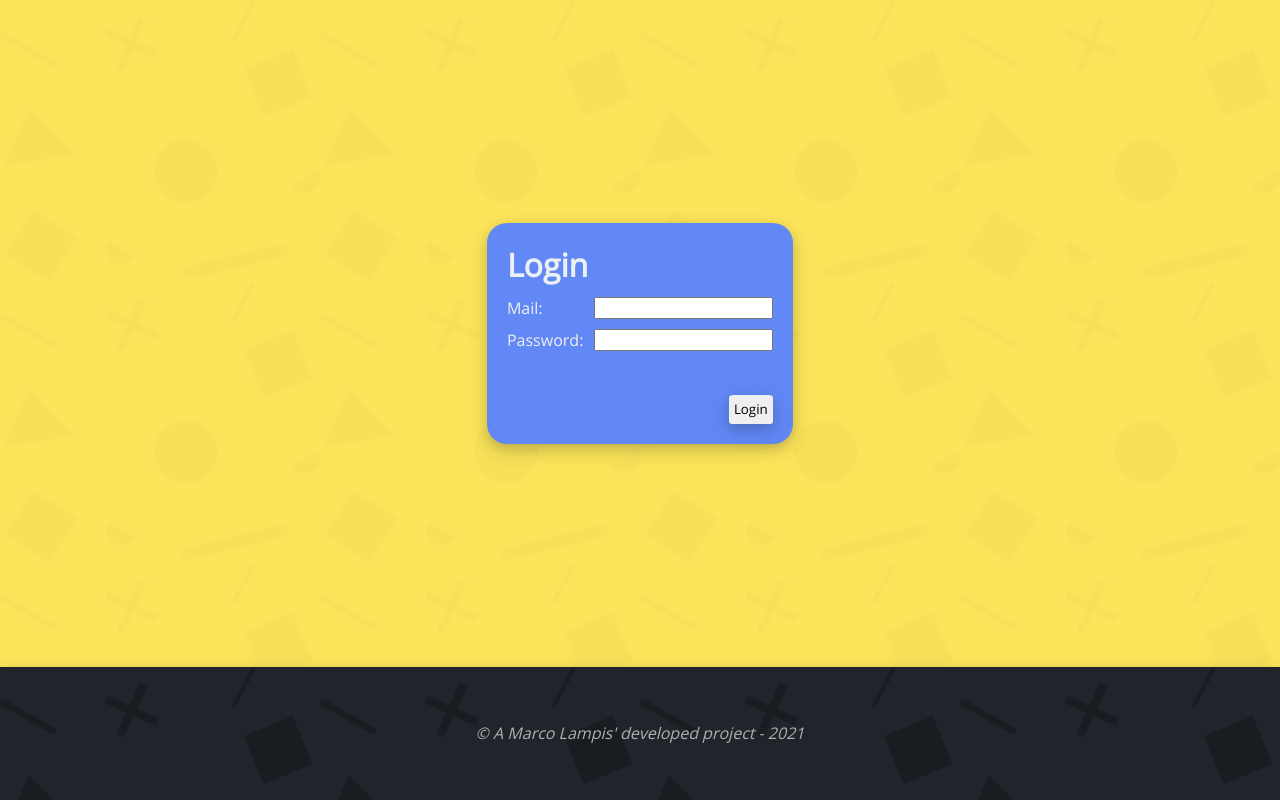
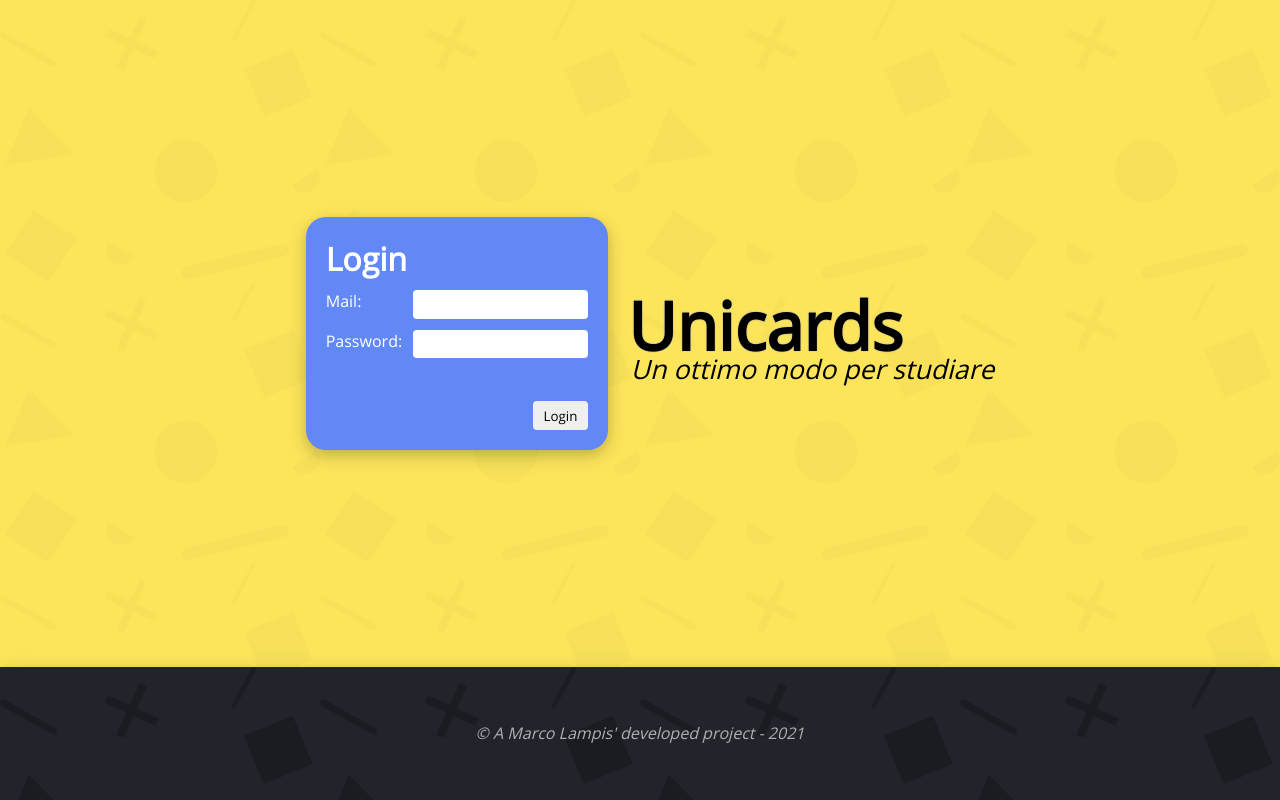
Before and after one commit to Guray00/unicards, a PHP site: page /pages/login.php in a window 1280 px wide. Run offline with PHP 8.4, Linux system fonts and the light colour scheme.

Commit message:
aggiunto menu destro login

```diff
--- a/css/design.css
+++ b/css/design.css
@@ -36,11 +36,25 @@ div.content-box, div.side-box {
 ************************/
 input[type=submit]{
 	padding: 3%;
-	border-radius: 10%;
+	padding-left: 6%;
+	padding-right: 6%;
+
+	border-radius: 3pt;
 	border: none;
 	text-align: center;
   	text-decoration: none;
-	box-shadow: 0 4px 8px 0 rgba(59, 59, 59, 0.089), 0 6px 20px 0 rgba(0, 0, 0, 0.19);
+}
+
+input[type=email], input[type=password]{
+	padding: 3%;
+	border-radius: 3pt;
+	border: none;
+  	text-decoration: none;
+}
+
+input:focus{
+	outline: none;
+	box-shadow: 0 4px 8px 0 rgba(59, 59, 59, 0.219), 0 6px 20px 0 rgba(0, 0, 0, 0.295);
 }
 
 /***********************
--- a/css/layout/login.css
+++ b/css/layout/login.css
@@ -11,11 +11,30 @@ html, body{
 
 #login_container {
 	display: flex;
+	flex-wrap: wrap-reverse;
 	height: calc(100% - var(--footer-size));
 	width: 100%;
 
 	justify-content: center;
 	align-items: center;
+}
+
+#login-side {
+	display: block;
+}
+
+#login-side > h1 {
+	font-size: 50pt;
+	margin: 0;
+	text-shadow: 0px 0px 2px rgb(175, 175, 175);
+}
+
+#login-side > h2{
+	font-style: italic;
+	font-size: 20pt;
+	margin-top: -15pt;
+	font-weight: 100;
+	margin-left: 2pt;
 }
 
 #login {
--- a/css/theme.css
+++ b/css/theme.css
@@ -5,7 +5,29 @@
 	font-family: openSans-Regular;
 }
 
+.dark {
+	--primary-color: #F00;
+	--secondary-color: #0F0;
 
+	--background-color: #2f3036;
+	--background-paper: #34383f;
+
+	--text-primary: #ffffff;
+	--text-secondary: #454545;
+	--text-error: #B33;
+}
+
+:root {
+	--primary-color: #F00;
+	--secondary-color: #0F0;
+
+	--background-color: #ffffff;
+	--background-paper: #ffffff;
+
+	--text-primary: #ffffff;
+	--text-secondary: #454545;
+	--text-error: #B33;
+}
 
 
 /*******************************
@@ -14,6 +36,7 @@
 body {
 	background-image: url("../assets/wall.svg");
 	background-size: 25%;
+	background-color: var(--background-color);
 }
 
 .side-box {
@@ -21,7 +44,7 @@ body {
 }
 
 .content-box {
-	background-color: #ffffff;
+	background-color: var(--background-paper);
 }
 
 /*******************************
@@ -66,7 +89,6 @@ footer {
 /*******************************
 			Login
 *******************************/
-
 #login_container {
 	background-image: url("../assets/wall.svg");
 	background-size: 25%;
@@ -78,5 +100,5 @@ footer {
 }
 
 #login > h1, label {
-	color: #edf0f3;
+	color: #ffffff;
 }
--- a/pages/login.php
+++ b/pages/login.php
@@ -33,6 +33,11 @@
 				<input type="submit" id="btn" value="Login" name="login" method="POST">
 			</form>
 
+			<div id="login-side">
+				<h1>Unicards</h1>
+				<h2>Un ottimo modo per studiare</h2>
+			</div>
+
 		</div>
 
 		<!-- <div class="wave2"></div> -->
```
Also changed, not shown: css/trash/dashboard.css (renamed from css/dashboard.css), css/trash/wave.css (renamed from css/wave.css).
